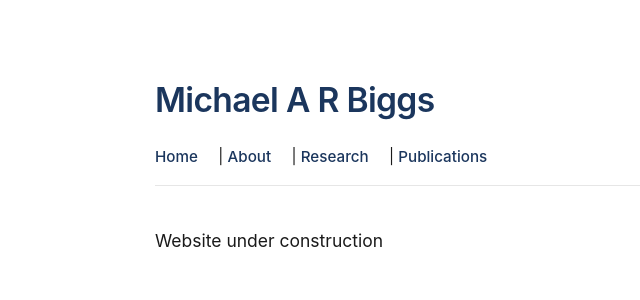
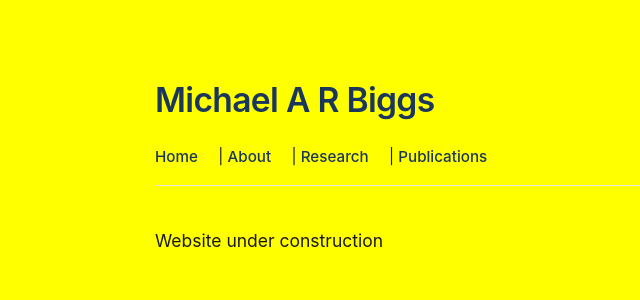
Before and after one commit to MichaelARBiggs/MichaelARBiggs.github.io, a Jekyll site: the page built from index.md, in a window 1280 px wide. Shown: the top 300 px of the page, without its empty margins (55-695 px from the left). Built offline with Jekyll 4.4.1, drawn with Linux system fonts in a browser that asks for light colours.

Commit message:
Update index.md

```diff
--- a/index.md
+++ b/index.md
@@ -3,4 +3,10 @@ layout: default
 title: Home
 ---
 
+<style>
+body {
+  background: yellow !important;
+}
+</style>
+
 Website under construction
```
